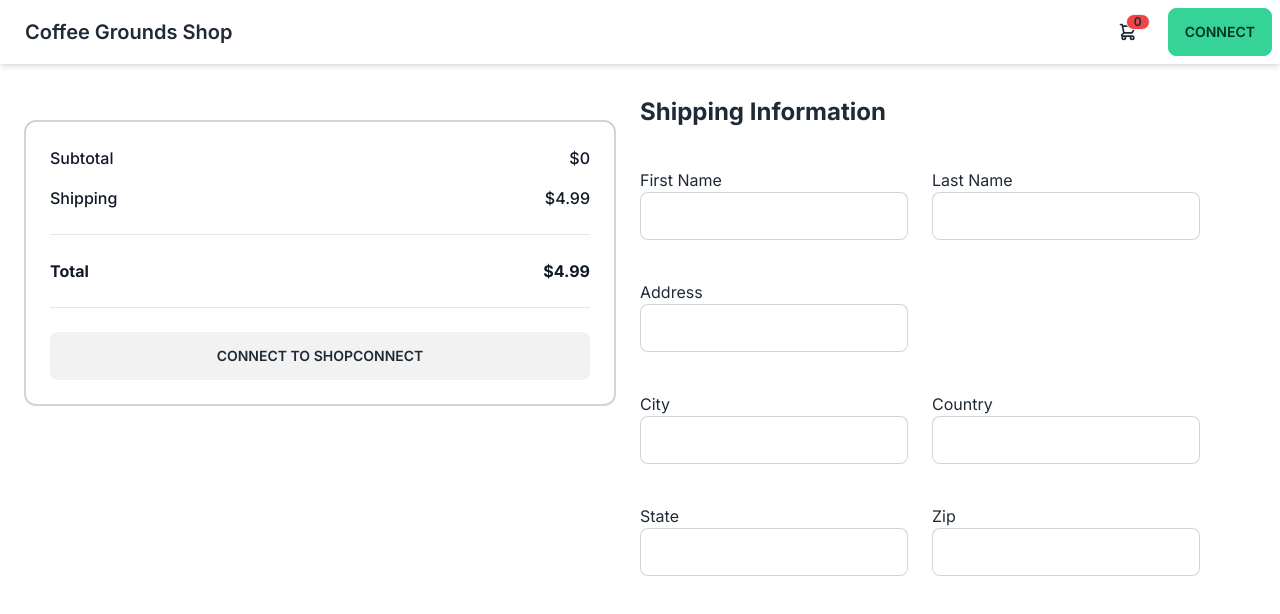
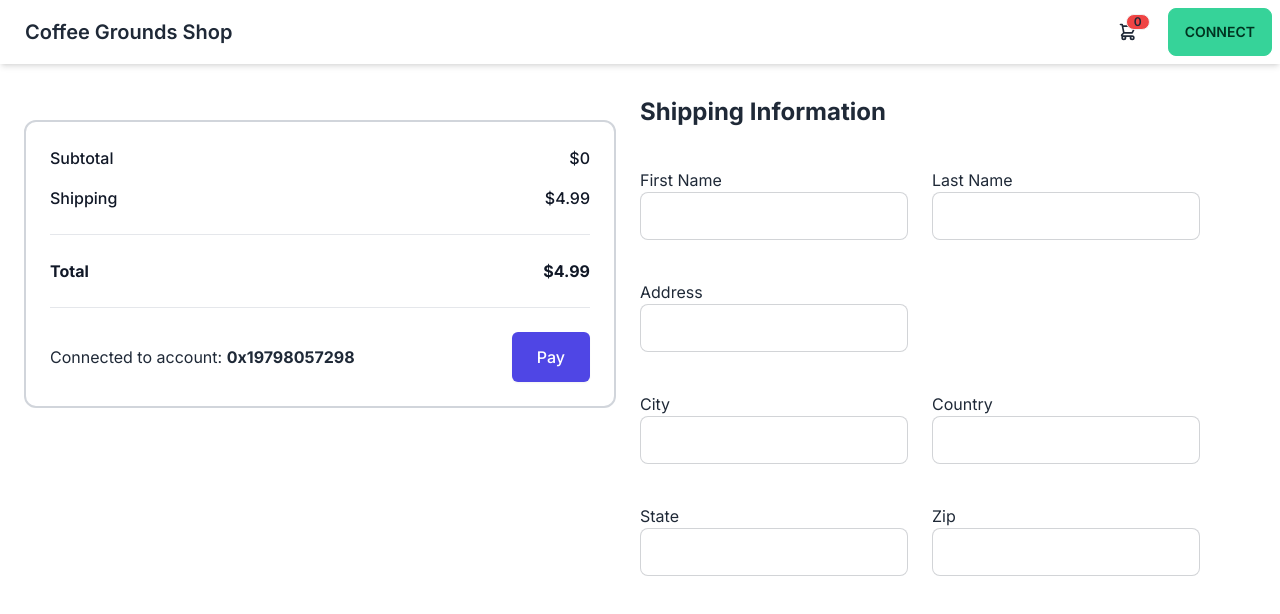
Before and after one commit to shopconnectorg/shopconnect, a Next.js app in the folder store1/: page /checkout in a window 1280 px wide. Shown: the top 614 px of the page. Built offline with nearby package versions, Linux system fonts and the light colour scheme.

Commit message:
change to zustand lib

```diff
--- a/store1/app/checkout/page.tsx
+++ b/store1/app/checkout/page.tsx
@@ -3,15 +3,17 @@
 import { useEffect, useState, useContext } from "react";
 import { Listing, CartItem } from "@/types";
 import Link from "next/link";
-import { cartContext } from "../template";
+import { useCart } from "../template";
 
 export default function Page() {
-  const { cart, setCart } = useContext(cartContext)!;
+  const cart = useCart((state) => state.cart);
+  const setCart = useCart((state) => state.setCart)
   const [cartTotal, setCartTotal] = useState(0);
+  const [connected, setConnected] = useState(true);
 
   useEffect(() => {
     setCart(JSON.parse(localStorage.getItem("cart") || "[]"));
-  }, [localStorage.getItem("cart")]);
+  }, [setCart]);
 
   useEffect(() => {
     let total = 0;
@@ -100,7 +102,20 @@ export default function Page() {
               </div>
             </li>
             <li className="flex py-6 flex-col">
-              <button className="btn">Connect to ShopConnect</button>
+              {
+                connected ? (
+                  <div className="flex justify-between items-center">
+                    <div>
+                      <p>
+                        Connected to account: <span className="font-bold">0x19798057298</span>
+                      </p>
+                    </div>
+                    <button className="flex items-center justify-center rounded-md border border-transparent bg-indigo-600 px-6 py-3 text-base font-medium text-white shadow-sm hover:bg-indigo-700">Pay</button>
+                  </div>
+                ) : (
+                  <button className="btn btn-success">Connect to ShopConnect</button>
+                )
+              }
             </li>
           </ul>
         </div>
--- a/store1/app/item/[id]/page.tsx
+++ b/store1/app/item/[id]/page.tsx
@@ -1,11 +1,13 @@
+/* eslint-disable @next/next/no-img-element */
 'use client'
 import listings from '../../../data/mockListings.json'
 import { useEffect, useContext } from 'react'
 import { useRouter } from 'next/navigation'
-import { cartContext } from "../../template";
+import { useCart } from "../../template";
 
 export default function Page({params} : {params: {id: string}}) {
-  const { cart, setCart } = useContext(cartContext)!;
+  const cart = useCart((state) => state.cart);
+  const setCart = useCart((state) => state.setCart)
   const router = useRouter();
   const listing = listings.find(listing => listing.id === Number(params.id))
 
--- a/store1/app/template.tsx
+++ b/store1/app/template.tsx
@@ -3,18 +3,19 @@
 import { Navbar } from "@/components"
 import { useEffect, useState, createContext } from 'react'
 import { Listing, Cart, CartItem } from '@/types'
+import { create } from 'zustand'
 
-export const cartContext = createContext<Cart | null>(null);
+export const useCart = create<Cart>((set) => ({
+  cart: [],
+  setCart: (cart: CartItem[]) => set({ cart }),
+}))
+
 
 export default function Template({ children }: { children: React.ReactNode }) {
-  const [cart, setCart] = useState<CartItem[] | null>(null);
-
   return (
     <div className="min-h-screen">
-      <cartContext.Provider value={{ cart, setCart }}>
-        <Navbar/>
-        {children}
-      </cartContext.Provider>
+      <Navbar/>
+      {children}
     </div>
   )
 }
--- a/store1/components/card.tsx
+++ b/store1/components/card.tsx
@@ -4,12 +4,13 @@
 import { Listing, CardProps } from "@/types"
 import { useRouter } from "next/navigation"
 import Link from "next/link";
-import { cartContext } from "../app/template";
+import { useCart } from "../app/template";
 import { useContext } from "react";
 
 export default function Card(props : CardProps) {
   const router = useRouter();
-  const { cart, setCart } = useContext(cartContext)!;
+  const cart = useCart((state) => state.cart);
+  const setCart = useCart((state) => state.setCart)
   const { id, name, description, price, tags, image } = props.listing;
   const discount = props.discount || 0;
 
--- a/store1/components/navbar.tsx
+++ b/store1/components/navbar.tsx
@@ -1,14 +1,22 @@
 "use client";
 
 import Link from "next/link";
-import { useEffect, useState, createContext, Dispatch, SetStateAction, useContext } from "react";
+import {
+  useEffect,
+  useState,
+  createContext,
+  Dispatch,
+  SetStateAction,
+  useContext,
+} from "react";
 import { Listing } from "@/types";
 import { useRouter } from "next/navigation";
-import { cartContext } from "../app/template";
+import { useCart } from "../app/template";
 import ShoppingCart from "./shopping";
 
 export default function Navbar() {
-  const { cart, setCart } = useContext(cartContext)!;
+  const cart = useCart((state) => state.cart);
+  const setCart = useCart((state) => state.setCart);
   const router = useRouter();
   const [open, setOpen] = useState(false);
   const [itemCount, setItemCount] = useState(0);
@@ -30,8 +38,11 @@ export default function Navbar() {
       </div>
       <div className="flex-none gap-4">
         <div className="dropdown dropdown-end">
-          <cartContext.Provider value={{ cart, setCart}}>
-            <label tabIndex={0} className="btn btn-ghost btn-circle" onClick={()=>setOpen(true)}>
+          <label
+            tabIndex={0}
+            className="btn btn-ghost btn-circle"
+            onClick={() => setOpen(true)}
+          >
             <div className="indicator">
               <svg
                 xmlns="http://www.w3.org/2000/svg"
@@ -47,16 +58,15 @@ export default function Navbar() {
                   d="M3 3h2l.4 2M7 13h10l4-8H5.4M7 13L5.4 5M7 13l-2.293 2.293c-.63.63-.184 1.707.707 1.707H17m0 0a2 2 0 100 4 2 2 0 000-4zm-8 2a2 2 0 11-4 0 2 2 0 014 0z"
                 />
               </svg>
-                <span className="badge badge-sm indicator-item bg-red-500">{itemCount}</span>
+              <span className="badge badge-sm indicator-item bg-red-500">
+                {itemCount}
+              </span>
             </div>
           </label>
           <ShoppingCart open={open} setOpen={setOpen} />
-          </cartContext.Provider>
         </div>
         <div>
-          <button className="btn btn-success">
-            Connect
-          </button>
+          <button className="btn btn-success">Connect</button>
         </div>
       </div>
     </div>
--- a/store1/components/shopping.tsx
+++ b/store1/components/shopping.tsx
@@ -5,11 +5,12 @@ import { Dialog, Transition } from '@headlessui/react'
 import { XMarkIcon } from '@heroicons/react/24/outline'
 import listing from '../data/mockListings.json'
 import { Listing, CartItem } from '@/types'
-import { cartContext } from "../app/template";
+import { useCart } from "../app/template";
 import Link from 'next/link'
 
 export default function ShoppingCart({open, setOpen}: {open: boolean, setOpen: (value: boolean) => void}) {
-  const { cart, setCart } = useContext(cartContext)!;
+  const cart = useCart((state) => state.cart);
+  const setCart = useCart((state) => state.setCart)
   const [cartTotal, setCartTotal] = useState(0);
 
   useEffect(() => {
--- a/store1/package.json
+++ b/store1/package.json
@@ -14,7 +14,8 @@
     "@tailwindcss/aspect-ratio": "^0.4.2",
     "next": "13.5.4",
     "react": "^18",
-    "react-dom": "^18"
+    "react-dom": "^18",
+    "zustand": "^4.4.4"
   },
   "devDependencies": {
     "@types/node": "^20",
--- a/store1/types/cart.ts
+++ b/store1/types/cart.ts
@@ -2,6 +2,6 @@ import { Dispatch, SetStateAction } from "react";
 import { CartItem } from ".";
 
 export interface Cart {
-  cart: CartItem[] | null;
-  setCart: Dispatch<SetStateAction<CartItem[] | null>>;
+  cart: CartItem[];
+  setCart: (cart: CartItem[]) => void;
 }
```
Also changed, not shown: 2 other files (tests, documents, lock files or other folders). Lines whose indentation alone changed are shown as unchanged.
